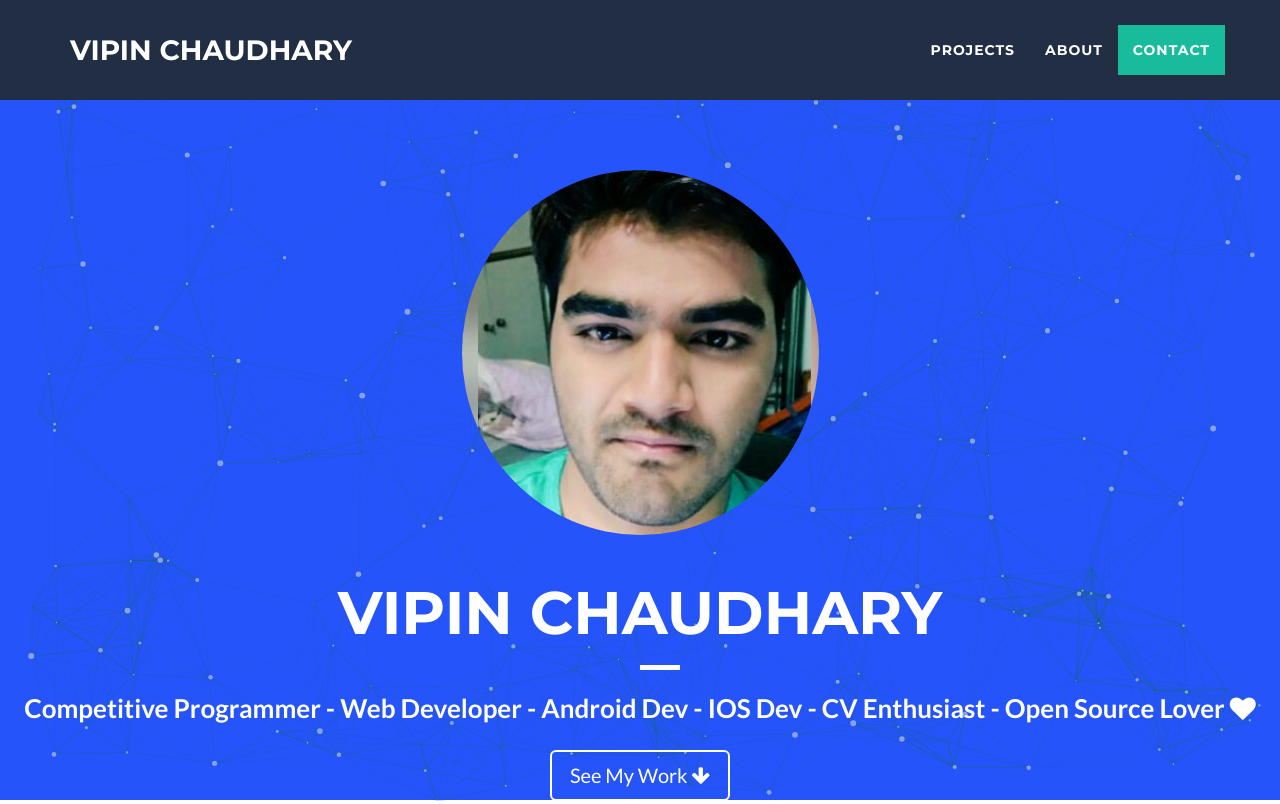
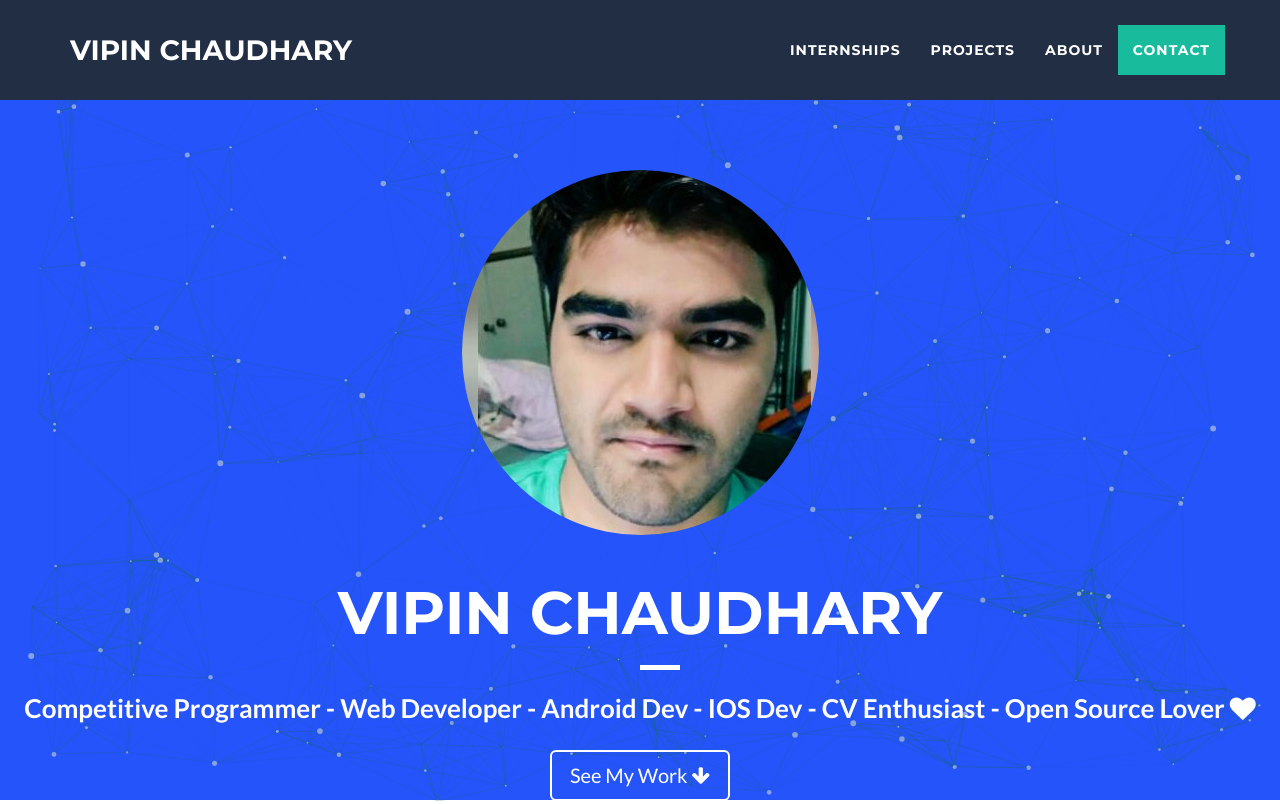
Before and after one commit to vipin14119/vipin14119.github.io, a website: page index.html in a window 1280 px wide. Shown: the top 804 px of the page. Drawn offline with nearby package versions, Linux system fonts and the light colour scheme; animation ran at ten frames a second.

Commit message:
internships section added in navbar

```diff
--- a/index.html
+++ b/index.html
@@ -52,6 +52,9 @@
             <ul class="nav navbar-nav navbar-right">
                 <li class="hidden">
                     <a href="#page-top"></a>
+                </li>
+                <li class="page-scroll">
+                    <a href="#internship">Internships</a>
                 </li>
                 <li class="page-scroll">
                     <a href="#portfolio">Projects</a>
```
